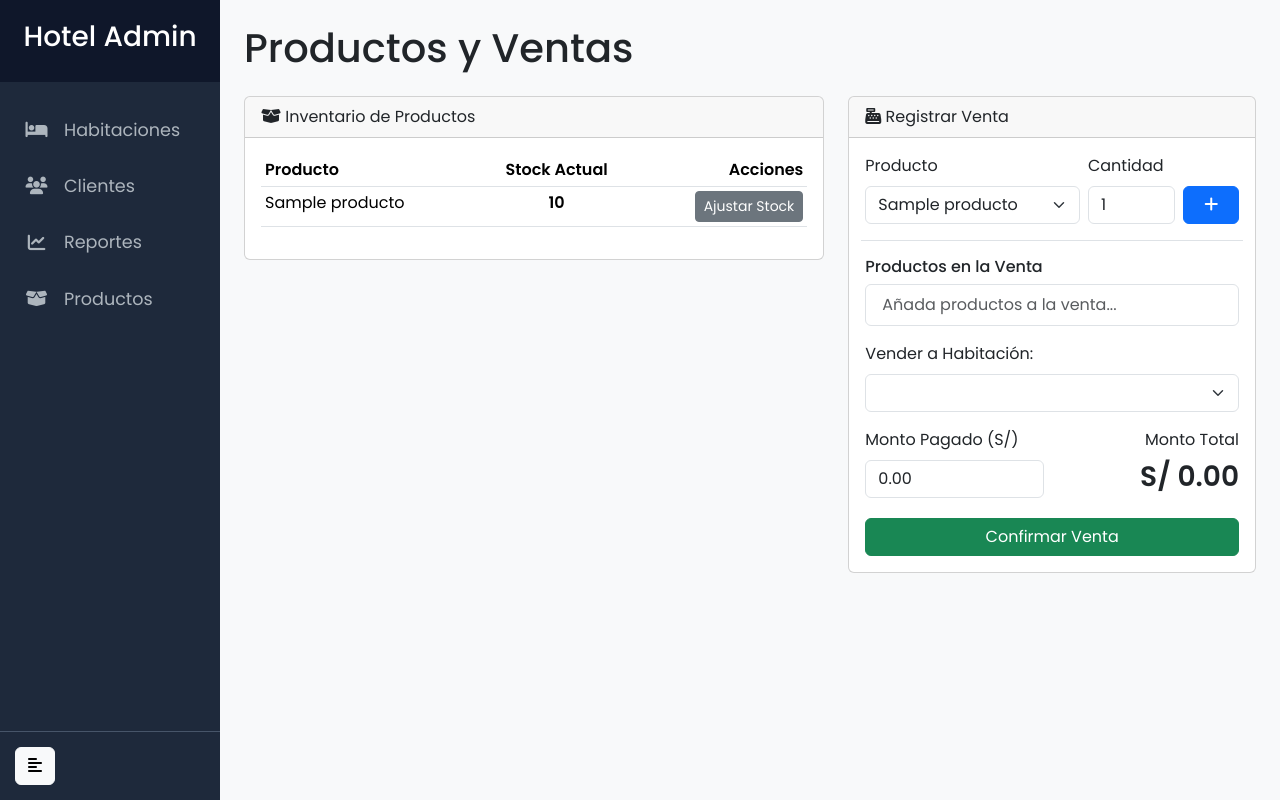
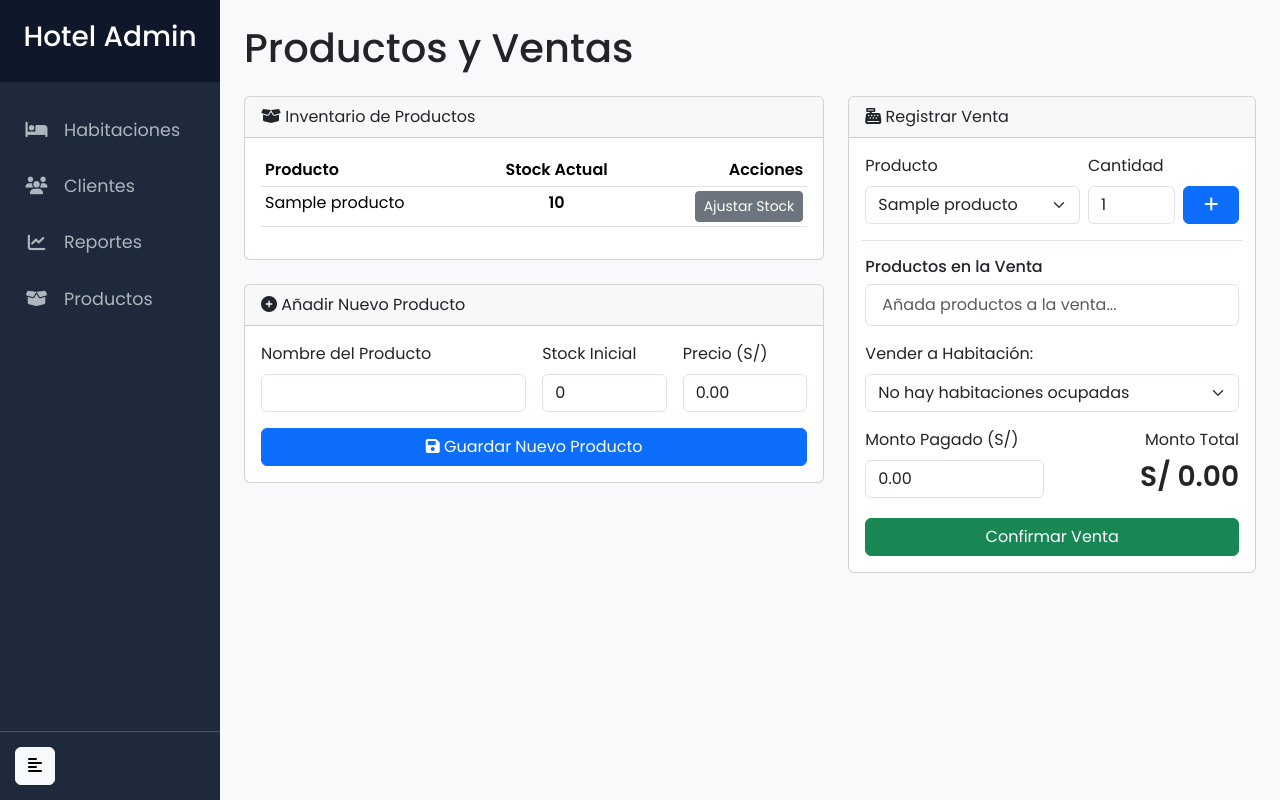
Before and after one commit to alimachevil/hm, a PHP site: page /productos.php in a window 1280 px wide. Run offline with PHP 8.4, Linux system fonts and the light colour scheme; tables that the repository leaves empty or names only in its code hold one stand-in row (values such as "Sample post"); lists and menus that the app fills with data are empty.

Commit message:
V. 0.1: Productos nuevos

```diff
--- a/productos.php
+++ b/productos.php
@@ -1,35 +1,65 @@
 <?php
+// Incluimos la conexión a la base de datos una sola vez.
+require_once 'config/db_connect.php';
+
+// ===================================================================
+//  PROCESAMIENTO DEL FORMULARIO DE NUEVO PRODUCTO
+// ===================================================================
+// Este bloque solo se ejecuta si la página recibe una petición POST con la acción correcta.
+if ($_SERVER['REQUEST_METHOD'] === 'POST' && isset($_POST['action']) && $_POST['action'] === 'add_producto') {
+
+    // Recolectamos y validamos los datos del formulario.
+    $nombre = trim($_POST['nombre'] ?? '');
+    $stock = $_POST['stock'] ?? 0;
+    $precio = $_POST['precio'] ?? 0.00;
+
+    // Verificamos que los datos esenciales no estén vacíos y sean del tipo correcto.
+    if (!empty($nombre) && is_numeric($stock) && is_numeric($precio)) {
+        $pdo->beginTransaction();
+        try {
+            // 1. Insertamos el nuevo producto.
+            $stmt = $pdo->prepare("INSERT INTO Productos (nombre, stock, precio) VALUES (?, ?, ?)");
+            $stmt->execute([$nombre, $stock, $precio]);
+            $nuevo_id = $pdo->lastInsertId();
+
+            // 2. Registramos la creación en el historial de stock.
+            if ($stock > 0) {
+                $stmt_log = $pdo->prepare("INSERT INTO Historial_Stock (producto_id, stock_anterior, stock_nuevo, cambio, motivo) VALUES (?, ?, ?, ?, ?)");
+                $stmt_log->execute([$nuevo_id, 0, $stock, $stock, 'Creación de producto (Stock inicial)']);
+            }
+
+            $pdo->commit();
+            // 3. Redirigimos a la misma página con un mensaje de éxito para evitar reenvío de formulario.
+            header('Location: productos.php?status=add_success');
+            exit;
+
+        } catch (Exception $e) {
+            $pdo->rollBack();
+            // Redirigimos con un mensaje de error específico.
+            $error_message = urlencode($e->getCode() == 23000 ? 'Error: Ya existe un producto con ese nombre.' : 'Error en el servidor al añadir el producto.');
+            header('Location: productos.php?status=add_error&message=' . $error_message);
+            exit;
+        }
+    } else {
+        // Redirigimos si los datos enviados no son válidos.
+        $error_message = urlencode('Los datos proporcionados para el nuevo producto son inválidos.');
+        header('Location: productos.php?status=add_error&message=' . $error_message);
+        exit;
+    }
+}
+// ===================================================================
+
+
+// --- Lógica para la carga normal de la página (GET) ---
 $page_title = "Gestión de Productos";
 require_once 'templates/header.php';
 
-// Obtener lista de productos para los selects y la tabla
+// Las consultas para mostrar la página no cambian.
 $productos_stmt = $pdo->query("SELECT id, nombre, stock, precio FROM Productos ORDER BY nombre ASC");
 $lista_productos = $productos_stmt->fetchAll();
-
-// Obtener habitaciones con ocupación activa para el select de venta
 $hab_stmt = $pdo->query("SELECT h.numero_habitacion FROM Habitaciones h JOIN Ocupaciones o ON h.numero_habitacion = o.habitacion_id WHERE o.activa = 1 ORDER BY h.numero_habitacion ASC");
 $lista_habitaciones_ocupadas = $hab_stmt->fetchAll();
-
-// Obtener la lista de ventas fiadas (CONSULTA CORREGIDA)
-$fiados_stmt = $pdo->query("
-    SELECT
-        v.id AS venta_id,          -- El ID de la venta
-        v.monto_total,
-        v.monto_pagado,
-        v.fecha_venta,             -- Usamos el nombre original de la columna, SIN ALIAS
-        o.habitacion_id,
-        c.nombre AS cliente_nombre
-    FROM
-        Ventas v
-    JOIN
-        Ocupaciones o ON v.ocupacion_id = o.id
-    JOIN
-        Clientes c ON o.cliente_id = c.id
-    WHERE
-        v.pago_pendiente = 1
-    ORDER BY
-        v.fecha_venta DESC
-");
+$fiados_stmt = $pdo->query("SELECT v.id AS venta_id, v.monto_total, v.monto_pagado, v.fecha_venta, o.habitacion_id, c.nombre AS cliente_nombre FROM Ventas v JOIN Ocupaciones o ON v.ocupacion_id = o.id JOIN Clientes c ON o.cliente_id = c.id WHERE v.pago_pendiente = 1 ORDER BY v.fecha_venta DESC");
 $lista_fiados = $fiados_stmt->fetchAll();
 ?>
 
@@ -37,12 +67,28 @@ $lista_fiados = $fiados_stmt->fetchAll();
 <main id="content" class="content p-4">
     <h1 class="mb-4">Productos y Ventas</h1>
 
+    <!-- Mostrar mensajes de éxito o error después de la redirección -->
+    <?php if (isset($_GET['status']) && $_GET['status'] === 'add_success'): ?>
+        <div class="alert alert-success alert-dismissible fade show" role="alert">
+            Producto añadido exitosamente.
+            <button type="button" class="btn-close" data-bs-dismiss="alert" aria-label="Close"></button>
+        </div>
+    <?php elseif (isset($_GET['status']) && $_GET['status'] === 'add_error'): ?>
+        <div class="alert alert-danger alert-dismissible fade show" role="alert">
+            <strong>Error:</strong> <?php echo htmlspecialchars(urldecode($_GET['message'])); ?>
+            <button type="button" class="btn-close" data-bs-dismiss="alert" aria-label="Close"></button>
+        </div>
+    <?php endif; ?>
+
     <div class="row">
-        <!-- Columna Izquierda: Lista de Productos -->
+        <!-- Columna Izquierda: Inventario y Añadir Producto -->
         <div class="col-lg-7">
-            <div class="card">
+
+            <!-- Card de Inventario de Productos -->
+            <div class="card mb-4">
                 <div class="card-header"><i class="fas fa-box-open"></i> Inventario de Productos</div>
                 <div class="card-body">
+                    <div class="table-responsive">
                         <table class="table table-sm table-hover">
                             <thead>
                                 <tr>
@@ -72,12 +118,45 @@ $lista_fiados = $fiados_stmt->fetchAll();
                 </div>
             </div>
 
+            <!-- Card para Añadir Nuevo Producto (Formulario modificado) -->
+            <div class="card">
+                <div class="card-header"><i class="fas fa-plus-circle"></i> Añadir Nuevo Producto</div>
+                <div class="card-body">
+                    <!-- El formulario ahora envía los datos a esta misma página por POST -->
+                    <form method="POST" action="productos.php">
+                        <!-- Campo oculto para identificar la acción -->
+                        <input type="hidden" name="action" value="add_producto">
+                        <div class="row g-3 align-items-end">
+                            <div class="col-md-6">
+                                <label for="nuevo-producto-nombre" class="form-label">Nombre del Producto</label>
+                                <input type="text" id="nuevo-producto-nombre" name="nombre" class="form-control" required>
+                            </div>
+                            <div class="col-md-3">
+                                <label for="nuevo-producto-stock" class="form-label">Stock Inicial</label>
+                                <input type="number" id="nuevo-producto-stock" name="stock" class="form-control" value="0" min="0" required>
+                            </div>
+                            <div class="col-md-3">
+                                <label for="nuevo-producto-precio" class="form-label">Precio (S/)</label>
+                                <input type="number" id="nuevo-producto-precio" name="precio" class="form-control" step="0.10" value="0.00" min="0" required>
+                            </div>
+                            <div class="col-12 mt-3">
+                                <!-- El botón ahora es de tipo 'submit' -->
+                                <button type="submit" class="btn btn-primary w-100">
+                                    <i class="fas fa-save"></i> Guardar Nuevo Producto
+                                </button>
+                            </div>
+                        </div>
+                    </form>
+                </div>
+            </div>
+
+        </div>
+
         <!-- Columna Derecha: Formulario de Venta -->
         <div class="col-lg-5">
             <div class="card">
                 <div class="card-header"><i class="fas fa-cash-register"></i> Registrar Venta</div>
                 <div class="card-body">
-                    <!-- Formulario para añadir productos al "carrito" -->
                     <div class="row g-2 align-items-end mb-3 border-bottom pb-3">
                         <div class="col-sm-7">
                             <label for="venta-producto" class="form-label">Producto</label>
@@ -92,24 +171,26 @@ $lista_fiados = $fiados_stmt->fetchAll();
                             <input type="number" id="venta-cantidad" class="form-control" value="1" min="1">
                         </div>
                         <div class="col-sm-2">
-                            <button class="btn btn-primary w-100" id="btn-add-producto"><i class="fas fa-plus"></i></button>
+                            <button class="btn btn-primary w-100" id="btn-add-producto" title="Añadir producto a la venta"><i class="fas fa-plus"></i></button>
                         </div>
                     </div>
 
-                    <!-- "Carrito" de compras -->
                     <h6>Productos en la Venta</h6>
                     <ul id="lista-venta-productos" class="list-group mb-3">
                         <li class="list-group-item text-muted">Añada productos a la venta...</li>
                     </ul>
 
-                    <!-- Detalles finales de la venta -->
                     <div class="row g-3">
                         <div class="col-12">
                             <label for="venta-habitacion" class="form-label">Vender a Habitación:</label>
                             <select id="venta-habitacion" class="form-select">
+                                <?php if (empty($lista_habitaciones_ocupadas)): ?>
+                                    <option value="">No hay habitaciones ocupadas</option>
+                                <?php else: ?>
                                     <?php foreach ($lista_habitaciones_ocupadas as $h): ?>
                                         <option value="<?php echo $h['numero_habitacion']; ?>"><?php echo $h['numero_habitacion']; ?></option>
                                     <?php endforeach; ?>
+                                <?php endif; ?>
                             </select>
                         </div>
                         <div class="col-6">
@@ -127,7 +208,7 @@ $lista_fiados = $fiados_stmt->fetchAll();
         </div>
     </div>
 
-        <!-- Sección de Fiados (CORREGIDA Y VERIFICADA) -->
+    <!-- Sección de Fiados -->
     <?php if (!empty($lista_fiados)): ?>
     <div class="card mt-5" id="seccion-fiados">
         <div class="card-header bg-warning"><i class="fas fa-exclamation-triangle"></i> Pagos de Productos Pendientes (Fiados)</div>
@@ -145,9 +226,7 @@ $lista_fiados = $fiados_stmt->fetchAll();
                     </thead>
                     <tbody id="tabla-fiados">
                         <?php foreach($lista_fiados as $fiado): ?>
-                        <!-- Usamos venta_id para el id de la fila -->
                         <tr id="fiado-row-<?php echo $fiado['venta_id']; ?>">
-                            <!-- Usamos fecha_venta para la fecha -->
                             <td><?php echo date("d/m/Y H:i", strtotime($fiado['fecha_venta'])); ?></td>
                             <td><?php echo htmlspecialchars($fiado['habitacion_id']); ?></td>
                             <td><?php echo htmlspecialchars($fiado['cliente_nombre']); ?></td>
@@ -170,54 +249,12 @@ $lista_fiados = $fiados_stmt->fetchAll();
 </main>
 
 <!-- ========= MODALES ========= -->
-<!-- Modal para Ajustar Stock -->
 <div class="modal fade" id="modalStock" tabindex="-1">
-    <div class="modal-dialog">
-        <div class="modal-content">
-            <div class="modal-header">
-                <h5 class="modal-title">Ajustar Stock de <span id="stock-nombre-producto" class="fw-bold"></span></h5>
-                <button type="button" class="btn-close" data-bs-dismiss="modal"></button>
+    <div class="modal-dialog"><div class="modal-content"><div class="modal-header"><h5 class="modal-title">Ajustar Stock de <span id="stock-nombre-producto" class="fw-bold"></span></h5><button type="button" class="btn-close" data-bs-dismiss="modal"></button></div><div class="modal-body"><p>Stock actual: <strong id="stock-actual"></strong></p><input type="hidden" id="stock-producto-id"><div class="mb-3"><label for="stock-nuevo" class="form-label">Nuevo Stock Total</label><input type="number" id="stock-nuevo" class="form-control" min="0"></div></div><div class="modal-footer"><button type="button" class="btn btn-secondary" data-bs-dismiss="modal">Cancelar</button><button type="button" class="btn btn-primary" id="btn-guardar-stock">Guardar Nuevo Stock</button></div></div></div>
 </div>
-            <div class="modal-body">
-                <p>Stock actual: <strong id="stock-actual"></strong></p>
-                <input type="hidden" id="stock-producto-id">
-                <div class="mb-3">
-                    <label for="stock-nuevo" class="form-label">Nuevo Stock Total</label>
-                    <input type="number" id="stock-nuevo" class="form-control" min="0">
+<div class="modal fade" id="modalPagarFiado" tabindex="-1">
+    <div class="modal-dialog"><div class="modal-content"><div class="modal-header"><h5 class="modal-title">Registrar Pago de Deuda</h5><button type="button" class="btn-close" data-bs-dismiss="modal"></button></div><div class="modal-body"><p>Deuda actual: <strong class="text-danger">S/ <span id="fiado-deuda-actual"></span></strong></p><input type="hidden" id="fiado-registro-id"><div class="mb-3"><label for="fiado-monto-pago" class="form-label">Monto a Pagar (S/)</label><input type="number" id="fiado-monto-pago" class="form-control" step="0.10" min="0"></div></div><div class="modal-footer"><button type="button" class="btn btn-secondary" data-bs-dismiss="modal">Cancelar</button><button type="button" class="btn btn-success" id="btn-confirmar-pago-fiado">Confirmar Pago</button></div></div></div>
 </div>
-            </div>
-            <div class="modal-footer">
-                <button type="button" class="btn btn-secondary" data-bs-dismiss="modal">Cancelar</button>
-                <button type="button" class="btn btn-primary" id="btn-guardar-stock">Guardar Nuevo Stock</button>
-            </div>
-        </div>
-    </div>
-</div>
-
-<!-- Modal para Pagar Fiado -->
-<div class="modal fade" id="modalPagarFiado" tabindex="-1">
-    <div class="modal-dialog">
-        <div class="modal-content">
-            <div class="modal-header">
-                <h5 class="modal-title">Registrar Pago de Deuda</h5>
-                <button type="button" class="btn-close" data-bs-dismiss="modal"></button>
-            </div>
-            <div class="modal-body">
-                <p>Deuda actual: <strong class="text-danger">S/ <span id="fiado-deuda-actual"></span></strong></p>
-                <input type="hidden" id="fiado-registro-id">
-                <div class="mb-3">
-                    <label for="fiado-monto-pago" class="form-label">Monto a Pagar (S/)</label>
-                    <input type="number" id="fiado-monto-pago" class="form-control" step="0.10" min="0">
-                </div>
-            </div>
-            <div class="modal-footer">
-                <button type="button" class="btn btn-secondary" data-bs-dismiss="modal">Cancelar</button>
-                <button type="button" class="btn btn-success" id="btn-confirmar-pago-fiado">Confirmar Pago</button>
-            </div>
-        </div>
-    </div>
-</div>
-
 
 <!-- Script específico para esta página -->
 <script src="assets/productos.js"></script>
```
Also changed, not shown: api/add_producto.php (added, +82 -0 lines). Lines whose indentation alone changed are shown as unchanged.
